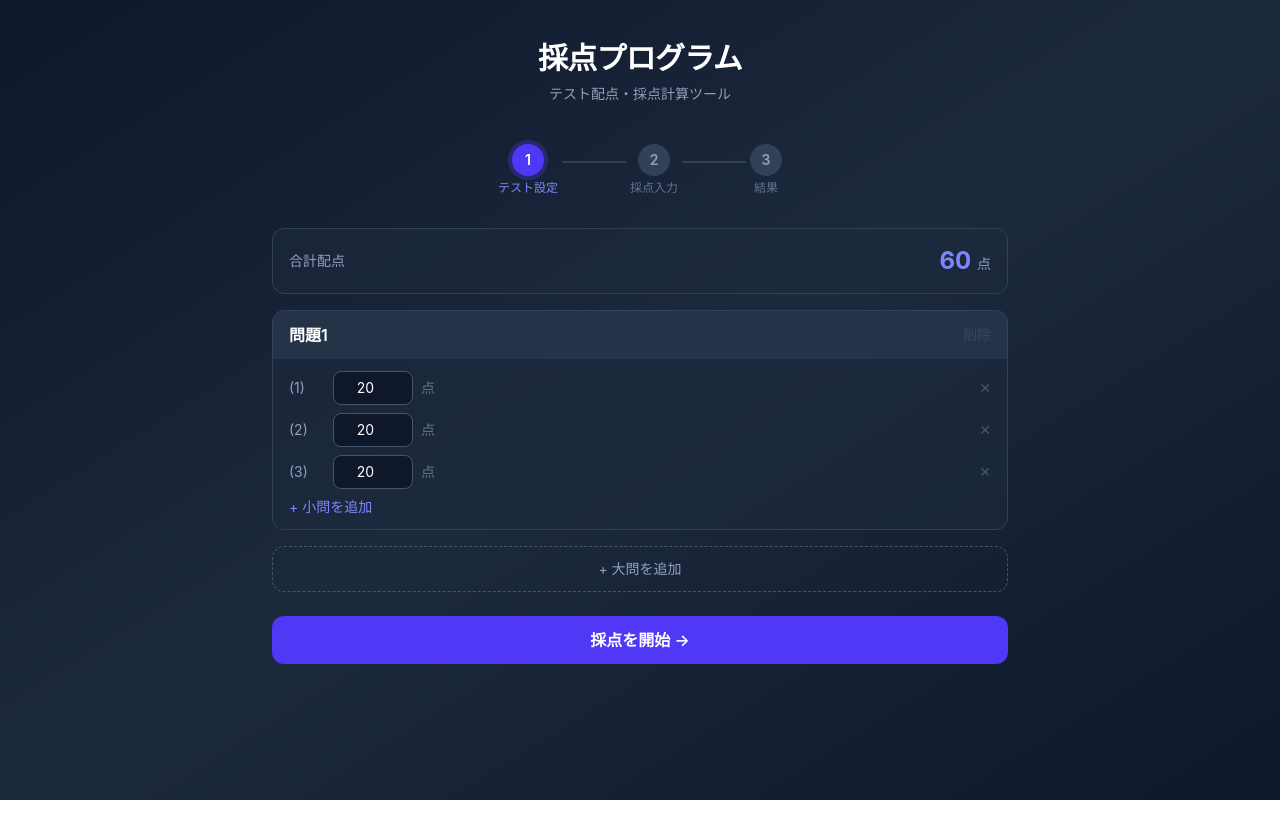
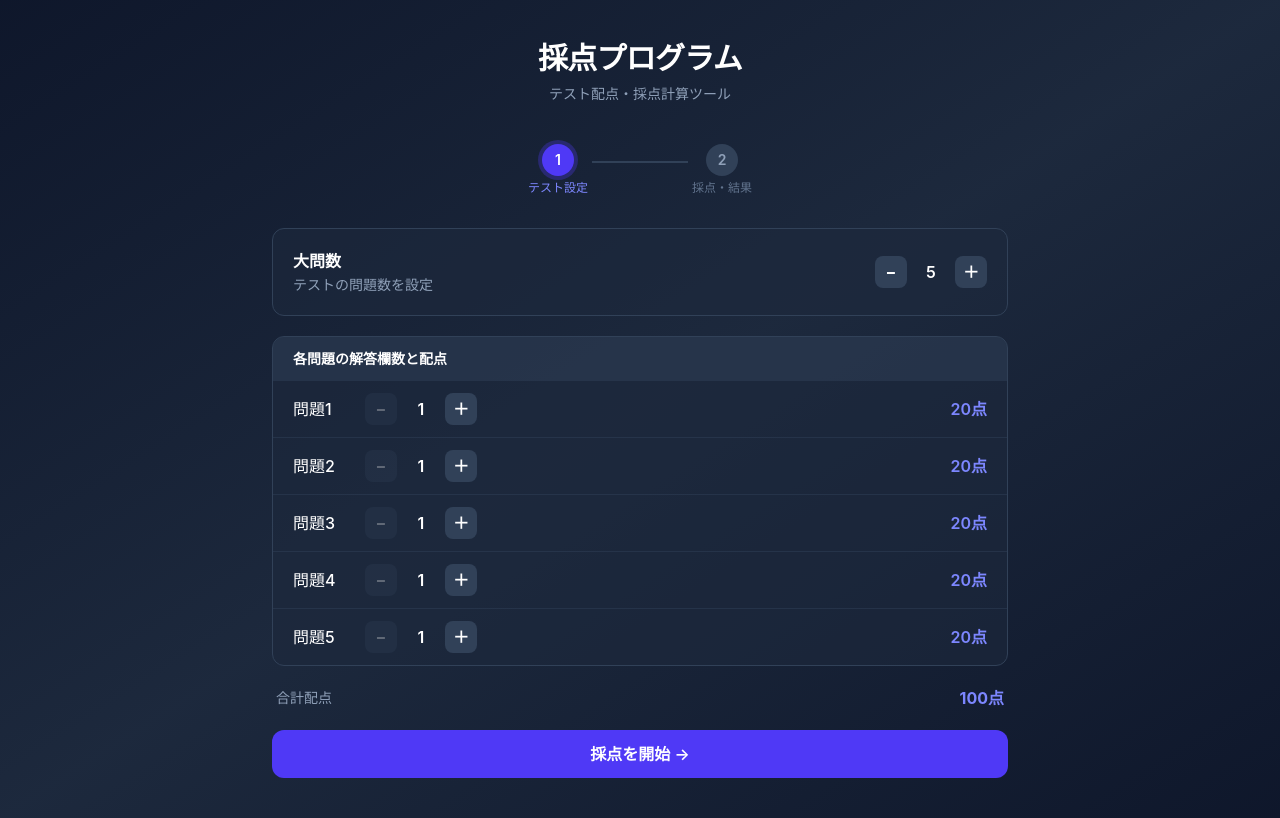
Before and after one commit to tao-tsubokura/scoring-app, a React (Vite) app: page / in a window 1280 px wide. Built offline with nearby package versions, Linux system fonts and the light colour scheme.

Commit message:
redesign: auto point calc, combined scoring+results UI

```diff
--- a/src/App.jsx
+++ b/src/App.jsx
@@ -1,56 +1,35 @@
 import { useState } from 'react'
 import TestSetup from './components/TestSetup'
 import Scoring from './components/Scoring'
-import Results from './components/Results'
 import './index.css'
 
-// ステップ: 'setup' | 'scoring' | 'results'
 export default function App() {
   const [step, setStep] = useState('setup')
   const [problems, setProblems] = useState([])
-  const [answers, setAnswers] = useState([])
 
   const handleSetupComplete = (configuredProblems) => {
     setProblems(configuredProblems)
     setStep('scoring')
   }
 
-  const handleScoringComplete = (answersData) => {
-    setAnswers(answersData)
-    setStep('results')
-  }
-
   const handleReset = () => {
     setProblems([])
-    setAnswers([])
     setStep('setup')
   }
 
   return (
     <div className="min-h-screen bg-gradient-to-br from-slate-900 via-slate-800 to-slate-900 text-white">
       <div className="max-w-3xl mx-auto px-4 py-10">
-        {/* ヘッダー */}
         <div className="mb-10 text-center">
-          <h1 className="text-3xl font-bold tracking-tight text-white">
-            採点プログラム
-          </h1>
+          <h1 className="text-3xl font-bold tracking-tight text-white">採点プログラム</h1>
           <p className="mt-2 text-slate-400 text-sm">テスト配点・採点計算ツール</p>
         </div>
 
-        {/* ステップインジケーター */}
         <StepIndicator currentStep={step} />
 
-        {/* メインコンテンツ */}
         <div className="mt-8">
-          {step === 'setup' && (
-            <TestSetup onComplete={handleSetupComplete} />
-          )}
-          {step === 'scoring' && (
-            <Scoring problems={problems} onComplete={handleScoringComplete} onBack={() => setStep('setup')} />
-          )}
-          {step === 'results' && (
-            <Results problems={problems} answers={answers} onReset={handleReset} />
-          )}
+          {step === 'setup' && <TestSetup onComplete={handleSetupComplete} />}
+          {step === 'scoring' && <Scoring problems={problems} onReset={handleReset} />}
         </div>
       </div>
     </div>
@@ -60,13 +39,12 @@ export default function App() {
 function StepIndicator({ currentStep }) {
   const steps = [
     { key: 'setup', label: 'テスト設定' },
-    { key: 'scoring', label: '採点入力' },
-    { key: 'results', label: '結果' },
+    { key: 'scoring', label: '採点・結果' },
   ]
   const currentIndex = steps.findIndex(s => s.key === currentStep)
 
   return (
-    <div className="flex items-center justify-center gap-0">
+    <div className="flex items-center justify-center">
       {steps.map((step, i) => (
         <div key={step.key} className="flex items-center">
           <div className="flex flex-col items-center">
@@ -82,7 +60,7 @@ function StepIndicator({ currentStep }) {
             </span>
           </div>
           {i < steps.length - 1 && (
-            <div className={`w-16 h-0.5 mb-4 mx-1 transition-colors ${i < currentIndex ? 'bg-indigo-500' : 'bg-slate-700'}`} />
+            <div className={`w-24 h-0.5 mb-4 mx-1 transition-colors ${i < currentIndex ? 'bg-indigo-500' : 'bg-slate-700'}`} />
           )}
         </div>
       ))}
--- a/src/components/TestSetup.jsx
+++ b/src/components/TestSetup.jsx
@@ -1,149 +1,127 @@
 import { useState } from 'react'
 
-// 問題設定の初期値
-const DEFAULT_POINTS = 20
-const DEFAULT_SUB_COUNT = 3
+// 100点をn等分（端数は先頭問題に加算）
+function distributePoints(total, count) {
+  const base = Math.floor(total / count)
+  const remainder = total - base * count
+  return Array.from({ length: count }, (_, i) => base + (i < remainder ? 1 : 0))
+}
 
-function createProblem(index) {
+function buildProblems(problemDefs) {
+  const problemPoints = distributePoints(100, problemDefs.length)
+  return problemDefs.map((def, i) => {
+    const subPoints = distributePoints(problemPoints[i], def.blanks)
     return {
-    id: index,
-    label: `問題${index + 1}`,
-    subProblems: Array.from({ length: DEFAULT_SUB_COUNT }, (_, i) => ({
       id: i,
-      label: `(${i + 1})`,
-      points: DEFAULT_POINTS,
+      label: `問題${i + 1}`,
+      points: problemPoints[i],
+      subProblems: Array.from({ length: def.blanks }, (_, j) => ({
+        id: j,
+        label: `(${j + 1})`,
+        points: subPoints[j],
       })),
     }
+  })
+}
+
+function Counter({ value, onChange, min = 1, max = 20 }) {
+  return (
+    <div className="flex items-center gap-2">
+      <button
+        onClick={() => onChange(Math.max(min, value - 1))}
+        disabled={value <= min}
+        className="w-8 h-8 rounded-lg bg-slate-700 hover:bg-slate-600 disabled:opacity-30 disabled:cursor-not-allowed text-white font-bold transition-colors flex items-center justify-center"
+      >
+        −
+      </button>
+      <span className="w-8 text-center font-semibold text-white">{value}</span>
+      <button
+        onClick={() => onChange(Math.min(max, value + 1))}
+        disabled={value >= max}
+        className="w-8 h-8 rounded-lg bg-slate-700 hover:bg-slate-600 disabled:opacity-30 disabled:cursor-not-allowed text-white font-bold transition-colors flex items-center justify-center"
+      >
+        ＋
+      </button>
+    </div>
+  )
 }
 
 export default function TestSetup({ onComplete }) {
-  const [problems, setProblems] = useState([createProblem(0)])
+  const [numProblems, setNumProblems] = useState(5)
+  const [blanksPerProblem, setBlanksPerProblem] = useState(Array(5).fill(1))
 
-  const addProblem = () => {
-    setProblems(prev => [...prev, createProblem(prev.length)])
+  const handleNumProblems = (n) => {
+    setNumProblems(n)
+    setBlanksPerProblem(prev => {
+      if (n > prev.length) return [...prev, ...Array(n - prev.length).fill(1)]
+      return prev.slice(0, n)
+    })
   }
 
-  const removeProblem = (idx) => {
-    setProblems(prev => prev.filter((_, i) => i !== idx).map((p, i) => ({ ...p, id: i, label: `問題${i + 1}` })))
+  const handleBlanks = (idx, val) => {
+    setBlanksPerProblem(prev => prev.map((v, i) => i === idx ? val : v))
   }
 
-  const addSubProblem = (pIdx) => {
-    setProblems(prev => prev.map((p, i) => {
-      if (i !== pIdx) return p
-      const newSub = {
-        id: p.subProblems.length,
-        label: `(${p.subProblems.length + 1})`,
-        points: DEFAULT_POINTS,
-      }
-      return { ...p, subProblems: [...p.subProblems, newSub] }
-    }))
-  }
-
-  const removeSubProblem = (pIdx, sIdx) => {
-    setProblems(prev => prev.map((p, i) => {
-      if (i !== pIdx) return p
-      const updated = p.subProblems
-        .filter((_, j) => j !== sIdx)
-        .map((s, j) => ({ ...s, id: j, label: `(${j + 1})` }))
-      return { ...p, subProblems: updated }
-    }))
-  }
-
-  const updatePoints = (pIdx, sIdx, value) => {
-    const num = parseInt(value, 10)
-    if (isNaN(num) || num < 0) return
-    setProblems(prev => prev.map((p, i) => {
-      if (i !== pIdx) return p
-      return {
-        ...p,
-        subProblems: p.subProblems.map((s, j) =>
-          j === sIdx ? { ...s, points: num } : s
-        ),
-      }
-    }))
-  }
-
-  const totalPoints = problems.reduce(
-    (sum, p) => sum + p.subProblems.reduce((s, sub) => s + sub.points, 0),
-    0
-  )
+  const problemDefs = blanksPerProblem.slice(0, numProblems).map(blanks => ({ blanks }))
+  const preview = buildProblems(problemDefs)
 
   const handleSubmit = () => {
-    const valid = problems.every(p => p.subProblems.length > 0)
-    if (!valid) return alert('各大問に小問を1つ以上設定してください')
-    onComplete(problems)
+    onComplete(preview)
   }
 
   return (
-    <div className="space-y-4">
-      {/* 合計表示 */}
-      <div className="bg-slate-800/60 border border-slate-700 rounded-xl p-4 flex items-center justify-between">
-        <span className="text-slate-400 text-sm">合計配点</span>
-        <span className="text-2xl font-bold text-indigo-400">{totalPoints} <span className="text-sm font-normal text-slate-400">点</span></span>
+    <div className="space-y-5">
+      {/* 問題数設定 */}
+      <div className="bg-slate-800/60 border border-slate-700 rounded-xl p-5">
+        <div className="flex items-center justify-between">
+          <div>
+            <p className="font-semibold text-white">大問数</p>
+            <p className="text-slate-400 text-sm mt-0.5">テストの問題数を設定</p>
+          </div>
+          <Counter value={numProblems} onChange={handleNumProblems} min={1} max={20} />
+        </div>
       </div>
 
-      {/* 問題リスト */}
-      {problems.map((problem, pIdx) => (
-        <div key={problem.id} className="bg-slate-800/60 border border-slate-700 rounded-xl overflow-hidden">
-          {/* 大問ヘッダー */}
-          <div className="flex items-center justify-between px-4 py-3 bg-slate-700/50">
-            <span className="font-semibold text-white">{problem.label}</span>
-            <button
-              onClick={() => removeProblem(pIdx)}
-              disabled={problems.length === 1}
-              className="text-slate-500 hover:text-red-400 disabled:opacity-30 disabled:cursor-not-allowed transition-colors text-sm"
-            >
-              削除
-            </button>
+      {/* 各問題の解答欄数 */}
+      <div className="bg-slate-800/60 border border-slate-700 rounded-xl overflow-hidden">
+        <div className="px-5 py-3 bg-slate-700/50">
+          <p className="font-semibold text-white text-sm">各問題の解答欄数と配点</p>
         </div>
-
-          {/* 小問リスト */}
-          <div className="px-4 py-3 space-y-2">
-            {problem.subProblems.map((sub, sIdx) => (
-              <div key={sub.id} className="flex items-center gap-3">
-                <span className="text-slate-400 text-sm w-8 shrink-0">{sub.label}</span>
-                <div className="flex items-center gap-2 flex-1">
-                  <input
-                    type="number"
-                    min="0"
-                    value={sub.points}
-                    onChange={e => updatePoints(pIdx, sIdx, e.target.value)}
-                    className="w-20 bg-slate-900 border border-slate-600 rounded-lg px-3 py-1.5 text-white text-sm text-center focus:outline-none focus:border-indigo-500 focus:ring-1 focus:ring-indigo-500"
+        <div className="divide-y divide-slate-700/50">
+          {preview.map((problem, i) => (
+            <div key={i} className="flex items-center justify-between px-5 py-3">
+              <div className="flex items-center gap-4">
+                <span className="text-white font-medium w-14">{problem.label}</span>
+                <Counter
+                  value={blanksPerProblem[i]}
+                  onChange={(v) => handleBlanks(i, v)}
+                  min={1}
+                  max={10}
                 />
-                  <span className="text-slate-500 text-sm">点</span>
               </div>
-                <button
-                  onClick={() => removeSubProblem(pIdx, sIdx)}
-                  disabled={problem.subProblems.length === 1}
-                  className="text-slate-600 hover:text-red-400 disabled:opacity-30 disabled:cursor-not-allowed transition-colors text-sm"
-                >
-                  ✕
-                </button>
-              </div>
-            ))}
-
-            <button
-              onClick={() => addSubProblem(pIdx)}
-              className="mt-2 text-indigo-400 hover:text-indigo-300 text-sm flex items-center gap-1 transition-colors"
-            >
-              <span>+</span> 小問を追加
-            </button>
+              {/* 配点プレビュー */}
+              <div className="text-right">
+                <span className="text-indigo-400 font-semibold">{problem.points}点</span>
+                {problem.subProblems.length > 1 && (
+                  <p className="text-slate-500 text-xs mt-0.5">
+                    {problem.subProblems.map(s => `${s.points}`).join(' / ')} 点
+                  </p>
+                )}
               </div>
             </div>
           ))}
+        </div>
+      </div>
 
-      {/* 大問追加ボタン */}
-      <button
-        onClick={addProblem}
-        className="w-full border border-dashed border-slate-600 rounded-xl py-3 text-slate-400 hover:text-white hover:border-slate-400 transition-colors text-sm"
-      >
-        + 大問を追加
-      </button>
+      {/* 合計表示 */}
+      <div className="flex items-center justify-between px-1">
+        <span className="text-slate-400 text-sm">合計配点</span>
+        <span className="text-indigo-400 font-bold">100点</span>
+      </div>
 
-      {/* 採点開始ボタン */}
       <button
         onClick={handleSubmit}
-        className="w-full bg-indigo-600 hover:bg-indigo-500 text-white font-semibold py-3 rounded-xl transition-colors mt-2"
+        className="w-full bg-indigo-600 hover:bg-indigo-500 text-white font-semibold py-3 rounded-xl transition-colors"
       >
         採点を開始 →
       </button>
```
Also changed, not shown: src/components/Scoring.jsx (+90 -46 lines). Lines whose indentation alone changed are shown as unchanged.
